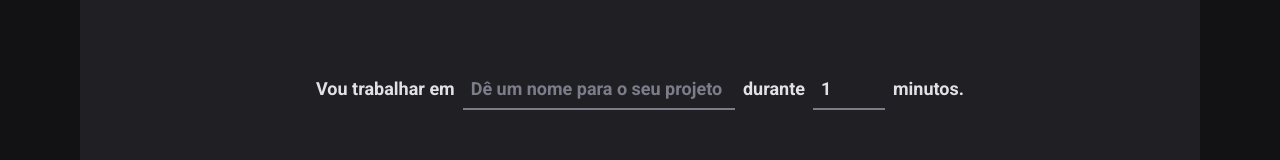
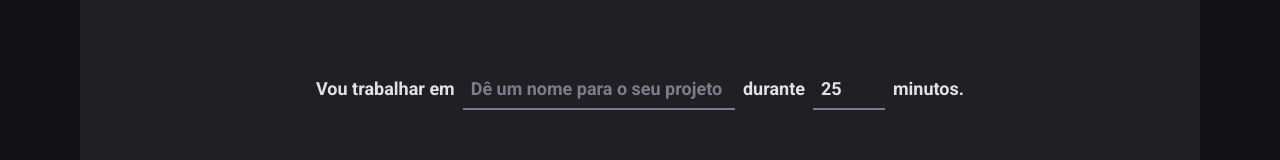
Before and after one commit to eduardonobrega/ignite-timer, a React (Vite) app: page / in a window 1280 px wide. Shown: the part 149-309 px from the top of the page. Built offline with nearby package versions, Linux system fonts and the light colour scheme.

Commit message:
default value for minutes

```diff
--- a/src/pages/Home/components/NewCycleForm/index.tsx
+++ b/src/pages/Home/components/NewCycleForm/index.tsx
@@ -31,7 +31,7 @@ export function NewCycleForm() {
           type="number"
           id="minutesAmount"
           placeholder="00"
-          min={1}
+          min={5}
           max={60}
           step={5}
           required
--- a/src/pages/Home/index.tsx
+++ b/src/pages/Home/index.tsx
@@ -25,7 +25,7 @@ export function Home() {
     resolver: zodResolver(newCycleFormValidationSchema),
     defaultValues: {
       task: '',
-      minutesAmount: 1,
+      minutesAmount: 25,
     },
   })
 
```
